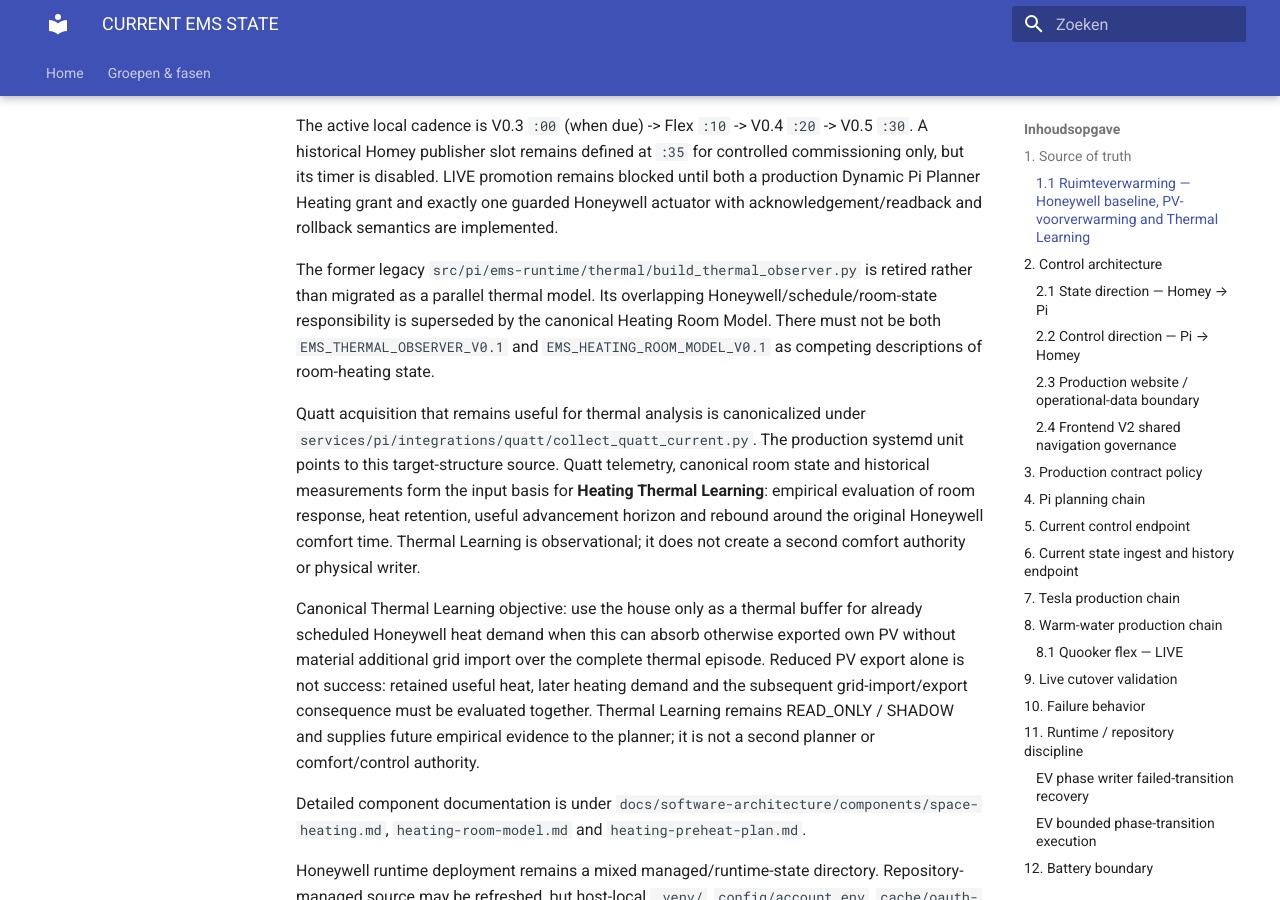
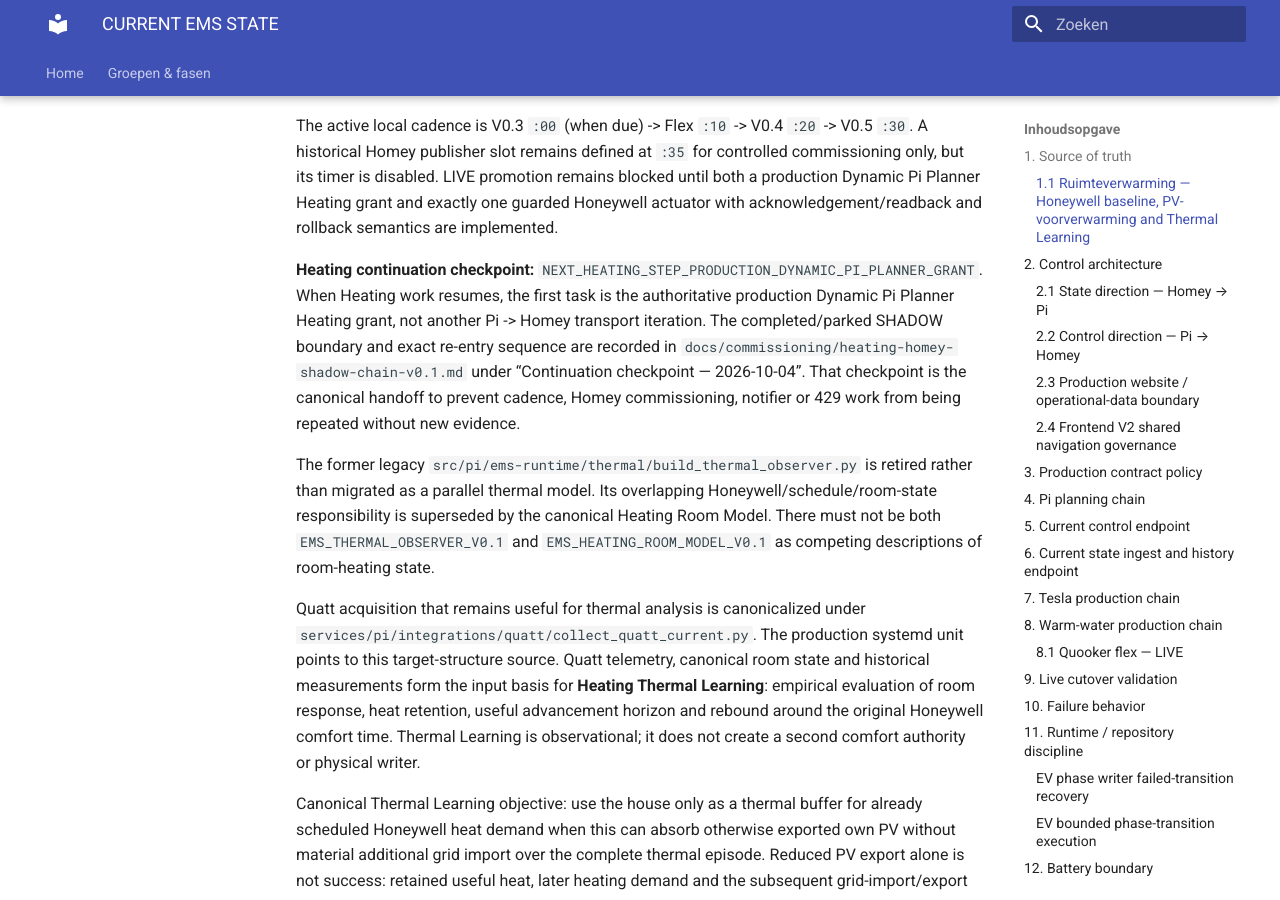
Before and after one commit to OnsKasteeltje/homey-energy-manual, an MkDocs documentation site: the page built from docs/architecture/CURRENT-EMS-STATE.md, in a window 1280 px wide and 900 px high, scrolled down 5650 px. Built offline with MkDocs 1.6.1 and Material for MkDocs 9.7.7, drawn with Linux system fonts in a browser that asks for light colours.

Commit message:
docs(heating): pin next production grant step

```diff
--- a/docs/architecture/CURRENT-EMS-STATE.md
+++ b/docs/architecture/CURRENT-EMS-STATE.md
@@ -84,6 +84,15 @@
 promotion remains blocked until both a production Dynamic Pi Planner Heating
 grant and exactly one guarded Honeywell actuator with acknowledgement/readback
 and rollback semantics are implemented.
+
+**Heating continuation checkpoint:** `NEXT_HEATING_STEP_PRODUCTION_DYNAMIC_PI_PLANNER_GRANT`.
+When Heating work resumes, the first task is the authoritative production
+Dynamic Pi Planner Heating grant, not another Pi -> Homey transport iteration.
+The completed/parked SHADOW boundary and exact re-entry sequence are recorded in
+`docs/commissioning/heating-homey-shadow-chain-v0.1.md` under
+“Continuation checkpoint — 2026-10-04”. That checkpoint is the canonical
+handoff to prevent cadence, Homey commissioning, notifier or 429 work from
+being repeated without new evidence.
 
 The former legacy `src/pi/ems-runtime/thermal/build_thermal_observer.py` is retired rather than migrated as a parallel thermal model. Its overlapping Honeywell/schedule/room-state responsibility is superseded by the canonical Heating Room Model. There must not be both `EMS_THERMAL_OBSERVER_V0.1` and `EMS_HEATING_ROOM_MODEL_V0.1` as competing descriptions of room-heating state.
 
```
